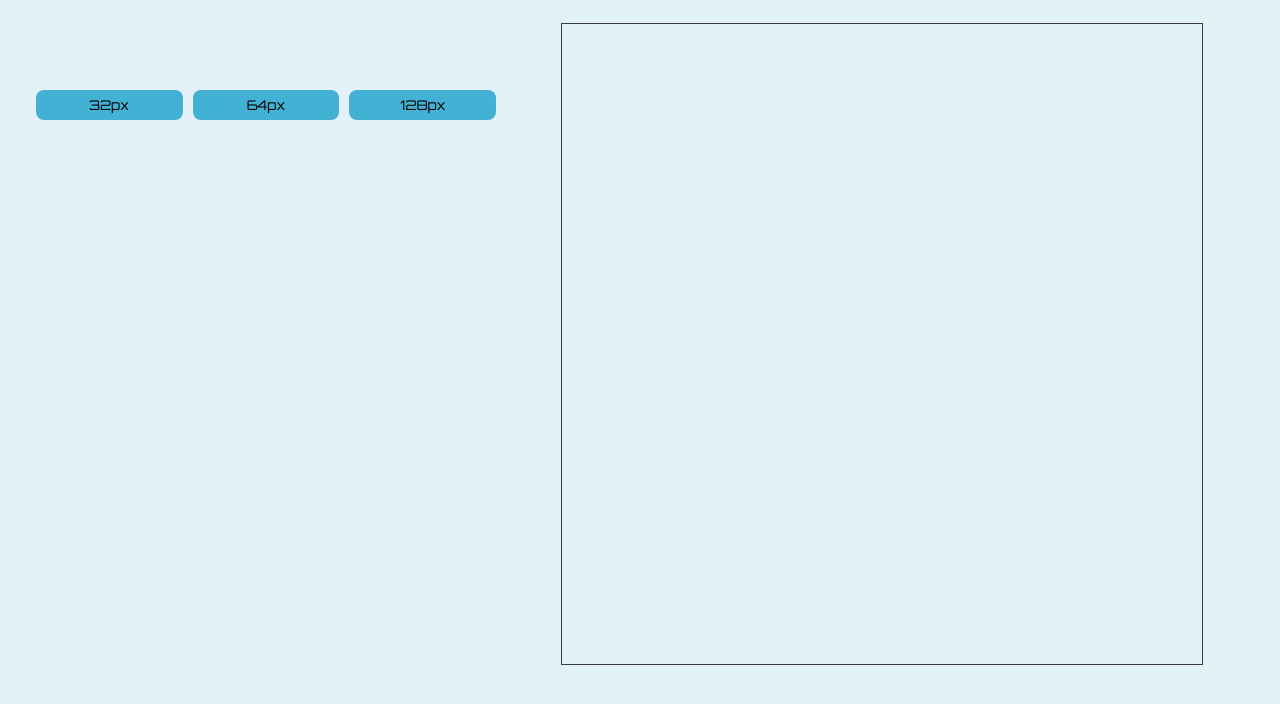
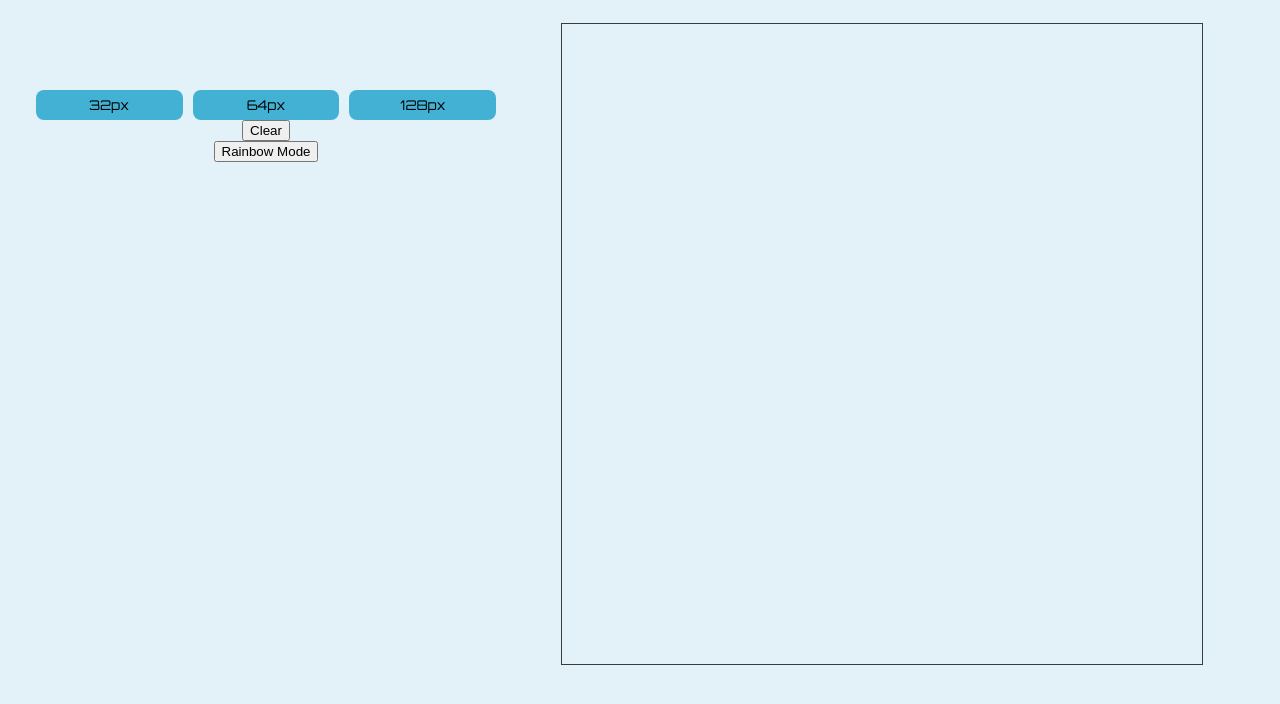
Before and after one commit to AlexJFisher94/etch-a-sketch, a plain HTML site: page index.html in a window 1280 px wide. Shown: the part 78-782 px from the top of the page. Drawn offline with Linux system fonts and the light colour scheme.

Commit message:
Added clear button and rainbow pen button

```diff
--- a/index.html
+++ b/index.html
@@ -16,6 +16,8 @@
           <button class="pixel-buttons" id="btn2">64px</button>
           <button class="pixel-buttons" id="btn3">128px</button>
           </div>
+          <button id="clear">Clear</button>
+          <button id="rainbow-pen">Rainbow Mode</button>
       </div>
       <div id="grid-container"></div>
   </body>
```
Lines whose indentation alone changed are shown as unchanged.
